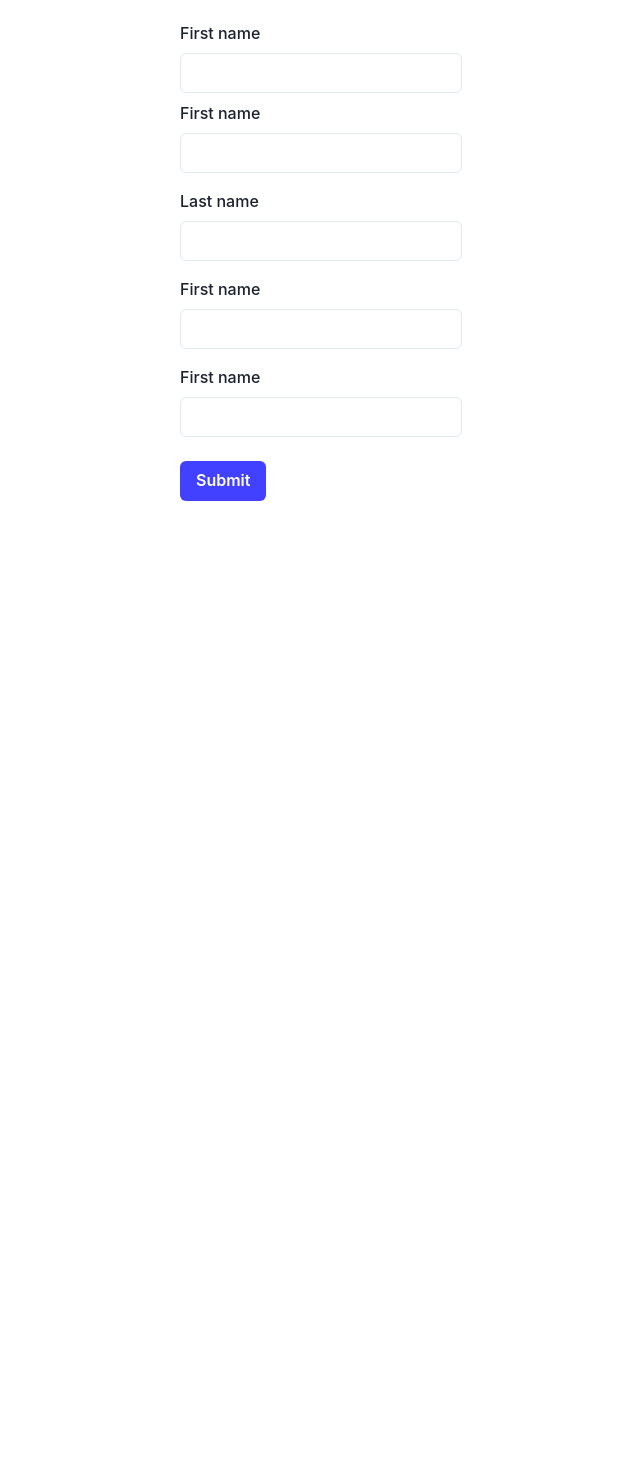
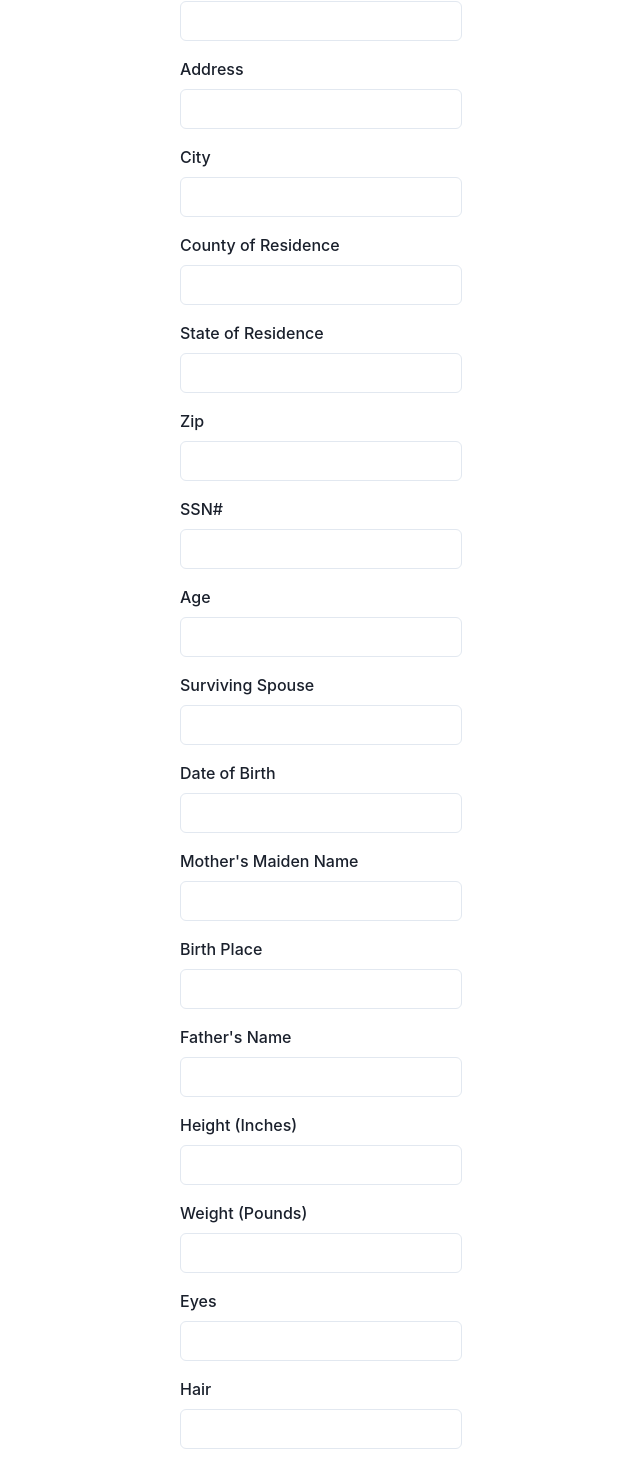
Before and after one commit to tylerkennedy/DSI, a Next.js app: page / in a window 1280 px wide. Shown: the part 261-1731 px from the top of the page, without its empty margins (319-959 px from the left). Before the commit the page ends 870 px from the top, so only its background shows below. Built offline with nearby package versions, Linux system fonts and the light colour scheme; no server answers; sample sign-in values are in the browser's storage.

Commit message:
Working on form
Added first two boxes of regular form entries

```diff
--- a/src/components/form.js
+++ b/src/components/form.js
@@ -31,12 +31,34 @@ class Form extends Component {
       // Get data from the form.
       // Create a property for each form field
       const data = {
+        caseNumber: event.target.caseNumber.value,
         coronerOrDeputy: event.target.coronerOrDeputy.value,
+        dateOfCall: event.target.dateOfCall.value,
+        timeOfCall: event.target.timeOfCall.value,
+        personCalling: event.target.personCalling.value,
+        policeAgency: event.target.policeAgency.value,
         county: event.target.county.value,
+        timeOfArrival: event.target.timeOfArrival.value,
+        suspectedCause: event.target.suspectedCause.value,
         firstName: event.target.firstName.value,
         lastName: event.target.lastName.value,
+        maleOrFemale: event.target.city.value,
         address: event.target.address.value,
-        city: event.target.city.value
+        city: event.target.city.value,
+        countyOfResidence: event.target.countyOfResidence.value,
+        stateOfResidence: event.target.stateOfResidence.value,
+        zip: event.target.zip.value,
+        ssn: event.target.ssn.value,
+        age: event.target.age.value,
+        survivingSpouse: event.target.survivingSpouse.value,
+        dateOfBirth: event.target.dateOfBirth.value,
+        mothersMaidenName: event.target.mothersMaidenName.value,
+        birthPlace: event.target.birthPlace.value,
+        fathersName: event.target.fathersName.value,
+        height: event.target.height.value,
+        weight: event.target.weight.value,
+        eyes: event.target.eyes.value,
+        hair: event.target.hair.value
       }
 
       console.log("Here is our form data: ", data) // Look for this output in the browser console to see if the data is being read properly
@@ -46,14 +68,46 @@ class Form extends Component {
       <Flex>
         <form onSubmit={handleSubmit}>
           <Box py={2}>
-            <FormLabel htmlFor='coronerOrDeputy'>First name</FormLabel>
+            <FormLabel htmlFor='caseNumber'>Case Number</FormLabel>
+            <Input id='caseNumber' type='text'></Input>
+          </Box>
+          <Box py={2}>
+            <FormLabel htmlFor='coronerOrDeputy'>Coroner/Deputy</FormLabel>
             <Input id='coronerOrDeputy' type='text'></Input>
           </Box>
           <Box py={2}>
+            <FormLabel htmlFor='dateOfCall'>Date of Call</FormLabel>
+            <Input id='dateOfCall' type='text'></Input>
+          </Box>
           <Box py={2}>
-            <FormLabel htmlFor='county'>First name</FormLabel>
+            <FormLabel htmlFor='timeOfCall'>Time of Call</FormLabel>
+            <Input id='timeOfCall' type='text'></Input>
+          </Box>
+          <Box py={2}>
+            <FormLabel htmlFor='personCalling'>Person Calling</FormLabel>
+            <Input id='personCalling' type='text'></Input>
+          </Box>
+          <Box py={2}>
+            <FormLabel htmlFor='policeAgency'>Police Agency</FormLabel>
+            <Input id='policeAgency' type='text'></Input>
+          </Box>
+          <Box py={2}>
+            <FormLabel htmlFor='county'>County</FormLabel>
             <Input id='county' type='text'></Input>
           </Box>
+          <Box py={2}>
+            <FormLabel htmlFor='timeOfArrival'>Time of Arrival</FormLabel>
+            <Input id='timeOfArrival' type='text'></Input>
+          </Box>
+          <Box py={2}>
+            <FormLabel htmlFor='suspectedCause'>Suspected Cause</FormLabel>
+            <Input id='suspectedCause' type='text'></Input>
+          </Box>
+          <Box py={2}>
+            <FormLabel htmlFor='coronerOrDeputy'>Coroner/Deputy</FormLabel>
+            <Input id='coronerOrDeputy' type='text'></Input>
+          </Box>
+          <Box py={2}>
             <FormLabel htmlFor='firstName'>First name</FormLabel>
             <Input id='firstName' type='text'></Input>
           </Box>
@@ -62,12 +116,72 @@ class Form extends Component {
             <Input id='lastName' type='text'></Input>
           </Box>
           <Box py={2}>
-            <FormLabel htmlFor='address'>First name</FormLabel>
+            <FormLabel htmlFor='maleOrFemale'>Male or Female</FormLabel>
+            <Input id='maleOrFemale' type='text'></Input>
+          </Box>
+          <Box py={2}>
+            <FormLabel htmlFor='address'>Address</FormLabel>
             <Input id='address' type='text'></Input>
           </Box>
           <Box py={2}>
-            <FormLabel htmlFor='city'>First name</FormLabel>
+            <FormLabel htmlFor='city'>City</FormLabel>
             <Input id='city' type='text'></Input>
+          </Box>
+          <Box py={2}>
+            <FormLabel htmlFor='countyOfResidence'>County of Residence</FormLabel>
+            <Input id='countyOfResidence' type='text'></Input>
+          </Box>
+          <Box py={2}>
+            <FormLabel htmlFor='stateOfResidence'>State of Residence</FormLabel>
+            <Input id='stateOfResidence' type='text'></Input>
+          </Box>
+          <Box py={2}>
+            <FormLabel htmlFor='zip'>Zip</FormLabel>
+            <Input id='zip' type='text'></Input>
+          </Box>
+          <Box py={2}>
+            <FormLabel htmlFor='ssn'>SSN#</FormLabel>
+            <Input id='ssn' type='text'></Input>
+          </Box>
+          <Box py={2}>
+            <FormLabel htmlFor='age'>Age</FormLabel>
+            <Input id='age' type='text'></Input>
+          </Box>
+          <Box py={2}>
+            <FormLabel htmlFor='survivingSpouse'>Surviving Spouse</FormLabel>
+            <Input id='survivingSpouse' type='text'></Input>
+          </Box>
+          <Box py={2}>
+            <FormLabel htmlFor='dateOfBirth'>Date of Birth</FormLabel>
+            <Input id='dateOfBirth' type='text'></Input>
+          </Box>
+          <Box py={2}>
+            <FormLabel htmlFor='mothersMaidenName'>Mother's Maiden Name</FormLabel>
+            <Input id='mothersMaidenName' type='text'></Input>
+          </Box>
+          <Box py={2}>
+            <FormLabel htmlFor='birthPlace'>Birth Place</FormLabel>
+            <Input id='birthPlace' type='text'></Input>
+          </Box>
+          <Box py={2}>
+            <FormLabel htmlFor='fathersName'>Father's Name</FormLabel>
+            <Input id='fathersName' type='text'></Input>
+          </Box>
+          <Box py={2}>
+            <FormLabel htmlFor='height'>Height (Inches)</FormLabel>
+            <Input id='height' type='text'></Input>
+          </Box>
+          <Box py={2}>
+            <FormLabel htmlFor='weight'>Weight (Pounds)</FormLabel>
+            <Input id='weight' type='text'></Input>
+          </Box>
+          <Box py={2}>
+            <FormLabel htmlFor='eyes'>Eyes</FormLabel>
+            <Input id='eyes' type='text'></Input>
+          </Box>
+          <Box py={2}>
+            <FormLabel htmlFor='hair'>Hair</FormLabel>
+            <Input id='hair' type='text'></Input>
           </Box>
           <Button mt={4} type="submit">
             Submit
```
